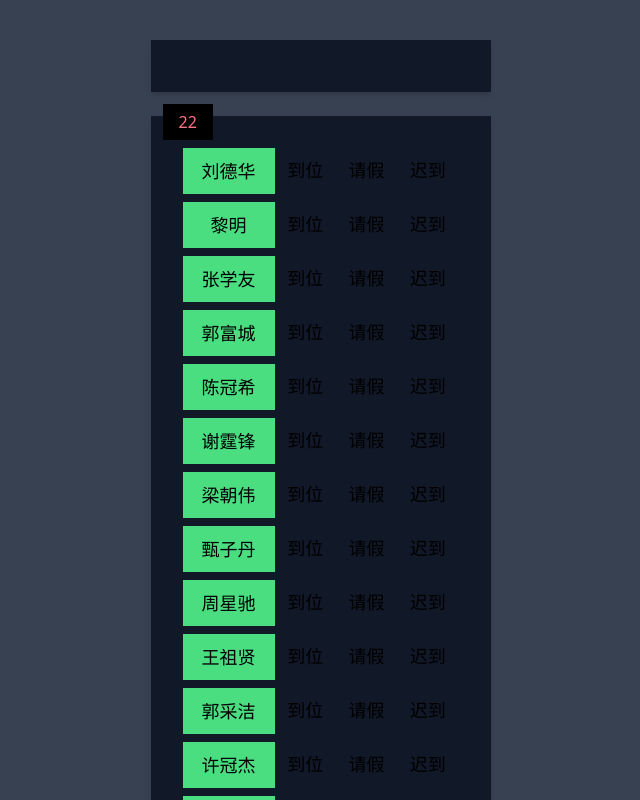
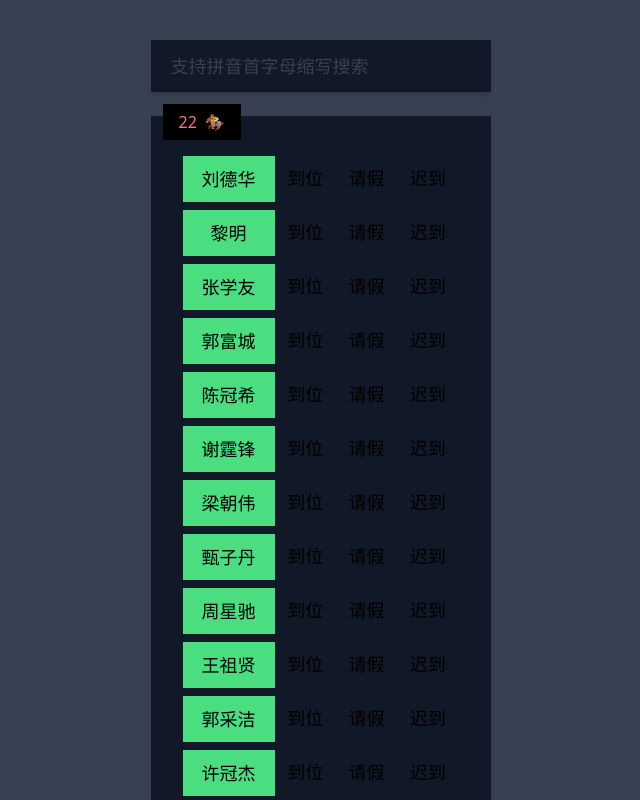
Before and after one commit to zhu-hong/roll-call-ts, a Vue app: page / in a window 1280 px wide. Shown: the top 800 px of the page, without its empty margins (316-956 px from the left). Built offline with nearby package versions, Linux system fonts and the light colour scheme.

Commit message:
modify UI

```diff
--- a/src/App.vue
+++ b/src/App.vue
@@ -31,7 +31,7 @@ const reset = () => {
 
 <template>
   <div id="TopTarget"></div>
-  <main class="w-full min-w-md min-h-screen flex flex-col justify-start items-center py-10 pr-7px children:(relative w-85 bg-gray-900 px-8 py-6 pt-8 shadow-md text-lg font-medium mb-6)">
+  <main class="w-full min-w-md min-h-screen flex flex-col justify-start items-center py-10 pr-7px children:(relative w-85 bg-gray-900 px-8 py-6 pt-10 shadow-md text-lg font-medium mb-6)">
     <SearchInput />
 
     <Transition name="panel">
@@ -79,5 +79,6 @@ const reset = () => {
 }
 .panel-leave-active {
   position: absolute !important;
+  top: 200px;
 }
 </style>
--- a/src/components/PanelMain/index.vue
+++ b/src/components/PanelMain/index.vue
@@ -10,7 +10,7 @@ const mb = useMbStore()
     <TransitionGroup name="list">
       <Item v-for="m of mb.pandings" :key="m.id" :member="m" />
     </TransitionGroup>
-    <span class="absolute -top-3 left-3 bg-black text-rose-400 px-4 py-1.5 text-base">{{ mb.pandings.length }}</span>
+    <span class="absolute -top-3 left-3 bg-black text-rose-400 px-4 py-1.5 text-base">{{ `${mb.pandings.length}&nbsp;&nbsp;🏇` }}</span>
   </div>
 </template>
 
--- a/src/components/PanelState.vue
+++ b/src/components/PanelState.vue
@@ -12,7 +12,7 @@ defineProps<{
 <template>
   <div class="grid grid-cols-3 gap-0.5">
     <TransitionGroup name="grid">
-      <span v-for="m of stateGroupItem.members" :key="m.id" :class="`bg-${stateGroupItem.color}-700 cursor-pointer grid place-items-center py-2 transition duration-300 hover:(bg-${stateGroupItem.color}-600)`">
+      <span v-for="m of stateGroupItem.members" :key="m.id" :class="`bg-${stateGroupItem.color}-700 cursor-pointer grid place-items-center py-2 transition duration-300 hover:bg-${stateGroupItem.color}-600`">
         <span class="block w-75px h-30px text-center leading-30px truncate"
         :title="m.name"
         @click="mb.setState({ id: m.id, state: STATES.PENDING })">{{ m.name }}</span>
--- a/src/components/SearchInput.vue
+++ b/src/components/SearchInput.vue
@@ -7,7 +7,8 @@ const mb = useMbStore()
 <template>
   <div class="!p-0">
     <input v-model="mb.key" type="text"
-            class="w-full !p-3 !pr-10 !pl-5 bg-transparent text-white outline-none transition focus:(ring-2 ring-purple-600)">
+           placeholder="支持拼音首字母缩写搜索"
+           class="w-full !p-3 !pr-10 !pl-5 placeholder-gray-700 bg-transparent text-white outline-none transition focus:(ring-2 ring-purple-600)">
     <span class="absolute top-1/4 right-2 cursor-pointer transform scale-90 transition hover:(scale-110)"
           v-show="mb.key.length"
           @click="mb.resetKey()">❌</span>
```
